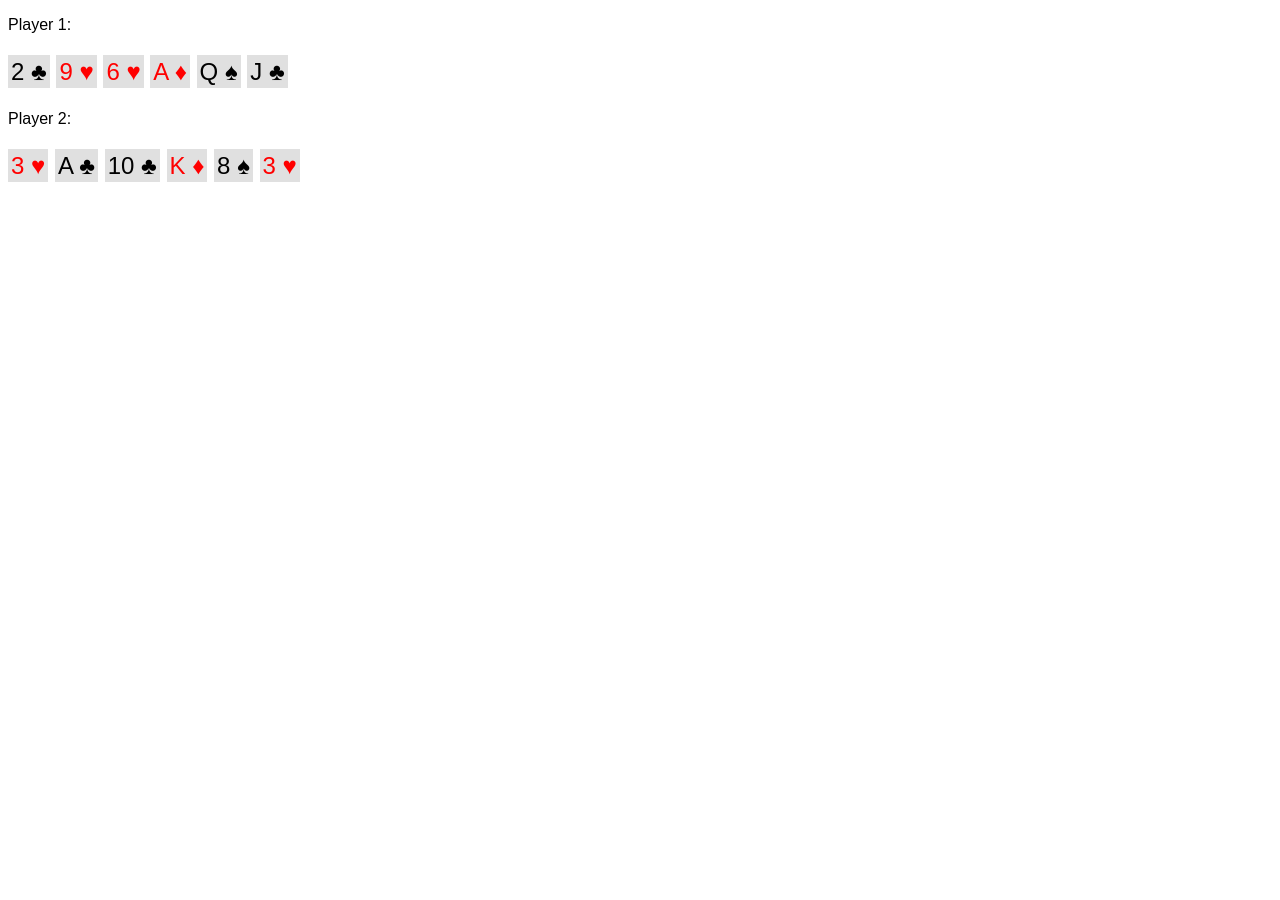
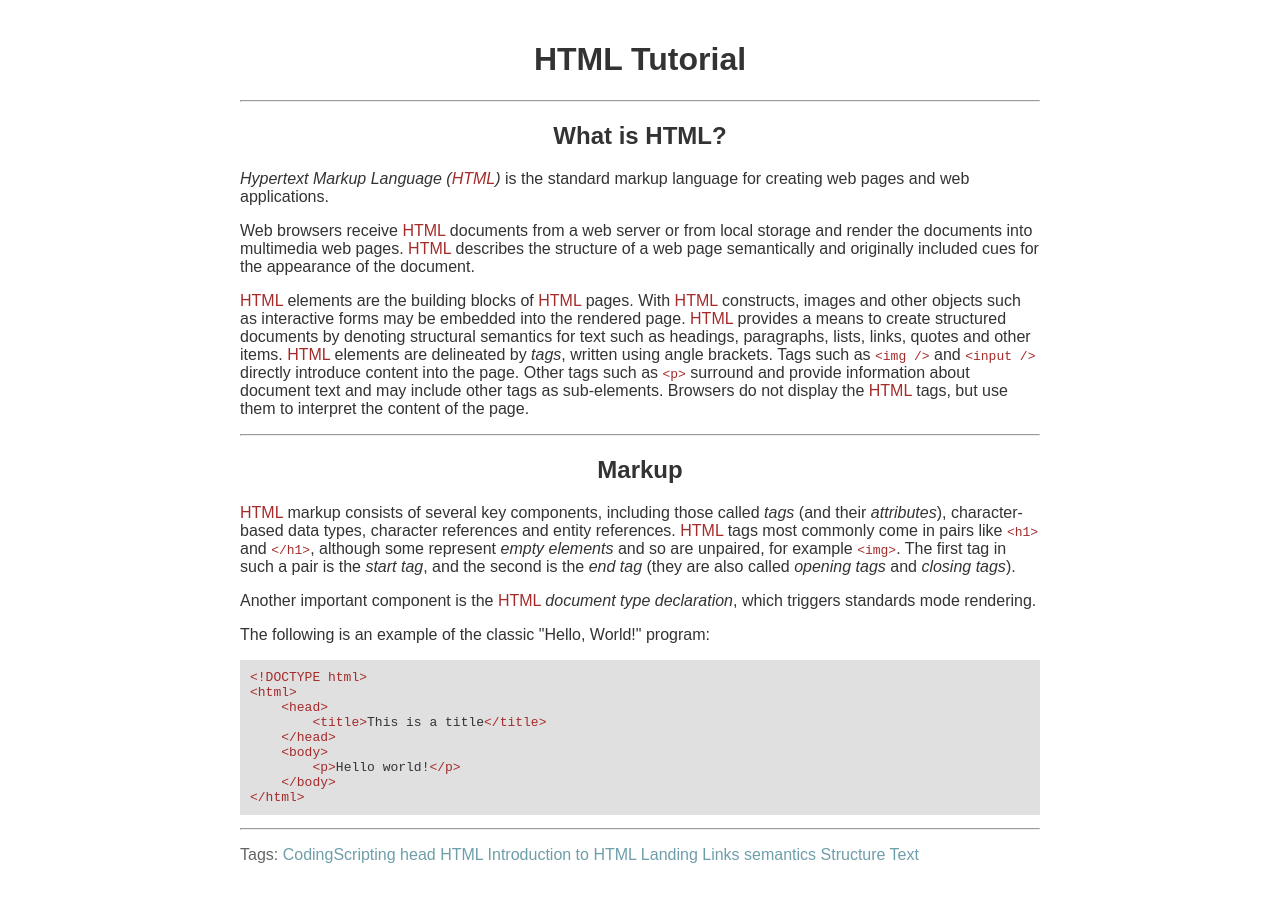
Before and after one commit to Cennge/HTML-Education, a plain HTML site: page index.html in a window 1280 px wide. Before the commit the page ends 800 px from the top, so only its background shows below. Drawn offline with Linux system fonts and the light colour scheme.

Commit message:
Html tutor

```diff
--- a/index.html
+++ b/index.html
@@ -3,26 +3,63 @@
 <head>
     <meta charset="UTF-8">
     <meta name="viewport" content="width=device-width, initial-scale=1.0">
-    <title>CardGame</title>
+    <title>HTML Tutorial</title>
 </head>
-<body style="font-family: Arial, Helvetica, sans-serif;">
-    <p> Player 1: </p>
-    <p style="font-size:x-large;">
-    <span style="background-color: rgb(224,224,224); padding: 3px;">2 &clubs;</span>
-    <span style="background-color: rgb(224,224,224); padding: 3px; color: red;">9 &hearts;</span>
-    <span style="background-color: rgb(224,224,224); padding: 3px; color: red;">6 &hearts;</span>
-    <span style="background-color: rgb(224,224,224); padding: 3px; color: red;">A &diams;</span>
-    <span style="background-color: rgb(224,224,224); padding: 3px;">Q &spades;</span>
-    <span style="background-color: rgb(224,224,224); padding: 3px;">J &clubs;</span>
+<body style="font-family: Arial, Helvetica, sans-serif; max-width: 800px; margin: 0 auto; padding: 20px; color: rgb(51, 51, 51);">
+    <h1 style="text-align: center;">HTML Tutorial</h1>
+    <hr>
+
+    <h2 style="text-align: center;">What is HTML?</h2>
+
+    <p>
+        <dfn>Hypertext Markup Language (<abbr style="color: brown;">HTML</abbr>)</dfn> is the standard markup language for creating web pages and web applications.
     </p>
-    <p> Player 2: </p>
-    <p style="font-size:x-large;">
-        <span style="background-color: rgb(224,224,224); padding: 3px;color: red;">3 &hearts;</span>
-        <span style="background-color: rgb(224,224,224); padding: 3px;">A &clubs;</span>
-        <span style="background-color: rgb(224,224,224); padding: 3px;">10 &clubs;</span>
-        <span style="background-color: rgb(224,224,224); padding: 3px; color: red;">K &diams;</span>
-        <span style="background-color: rgb(224,224,224); padding: 3px;">8 &spades;</span>
-        <span style="background-color: rgb(224,224,224); padding: 3px;color: red;">3 &hearts;</span>
+
+    <p>
+        Web browsers receive <abbr style="color: brown;">HTML</abbr> documents from a web server or from local storage and render the documents into multimedia web pages. <abbr style="color: brown;">HTML</abbr> describes the structure of a web page semantically and originally included cues for the appearance of the document.
+    </p>
+
+    <p>
+        <abbr style="color: brown;">HTML</abbr> elements are the building blocks of <abbr style="color: brown;">HTML</abbr> pages. With <abbr style="color: brown;">HTML</abbr> constructs, images and other objects such as interactive forms may be embedded into the rendered page. <abbr style="color: brown;">HTML</abbr> provides a means to create structured documents by denoting structural semantics for text such as headings, paragraphs, lists, links, quotes and other items. <abbr style="color: brown;">HTML</abbr> elements are delineated by <i>tags</i>, written using angle brackets. Tags such as <code style="color: brown;">&lt;img /&gt;</code> and <code style="color: brown;">&lt;input /&gt;</code> directly introduce content into the page. Other tags such as <code style="color: brown;">&lt;p&gt;</code> surround and provide information about document text and may include other tags as sub-elements. Browsers do not display the <abbr style="color: brown;">HTML</abbr> tags, but use them to interpret the content of the page.
+    </p>
+
+    <hr>
+
+    <h2 style="text-align: center;">Markup</h2>
+
+    <p>
+        <abbr style="color: brown;">HTML</abbr> markup consists of several key components, including those called <i>tags</i> (and their <i>attributes</i>), character-based data types, character references and entity references. <abbr style="color: brown;">HTML</abbr> tags most commonly come in pairs like <code style="color: brown;">&lt;h1&gt;</code> and <code style="color: brown;">&lt;/h1&gt;</code>, although some represent <em>empty elements</em> and so are unpaired, for example <code style="color: brown;">&lt;img&gt;</code>. The first tag in such a pair is the <i>start tag</i>, and the second is the <i>end tag</i> (they are also called <i>opening tags</i> and <i>closing tags</i>).
+    </p>
+
+    <p>
+        Another important component is the <abbr style="color: brown;">HTML</abbr> <i>document type declaration</i>, which triggers standards mode rendering.
+    </p>
+
+    <p>The following is an example of the classic "Hello, World!" program:</p>
+
+    <pre style="background-color: rgb(224,224,224); padding: 10px; font-family: monospace;"><code><span style="color: brown;">&lt;!DOCTYPE html&gt;
+&lt;html&gt;
+    &lt;head&gt;
+        &lt;title&gt;</span>This is a title<span style="color: brown;">&lt;/title&gt;
+    &lt;/head&gt;
+    &lt;body&gt;
+        &lt;p&gt;</span>Hello world!<span style="color: brown;">&lt;/p&gt;
+    &lt;/body&gt;
+&lt;/html&gt;</span></code></pre>
+
+    <hr>
+
+    <p style="color: rgb(100, 100, 100);">
+        Tags:
+        <span style="color: rgb(110, 158, 170);">CodingScripting</span>
+        <span style="color: rgb(110, 158, 170);">head</span>
+        <span style="color: rgb(110, 158, 170);">HTML</span>
+        <span style="color: rgb(110, 158, 170);">Introduction to HTML</span>
+        <span style="color: rgb(110, 158, 170);">Landing</span>
+        <span style="color: rgb(110, 158, 170);">Links</span>
+        <span style="color: rgb(110, 158, 170);">semantics</span>
+        <span style="color: rgb(110, 158, 170);">Structure</span>
+        <span style="color: rgb(110, 158, 170);">Text</span>
     </p>
 </body>
 </html>
```
